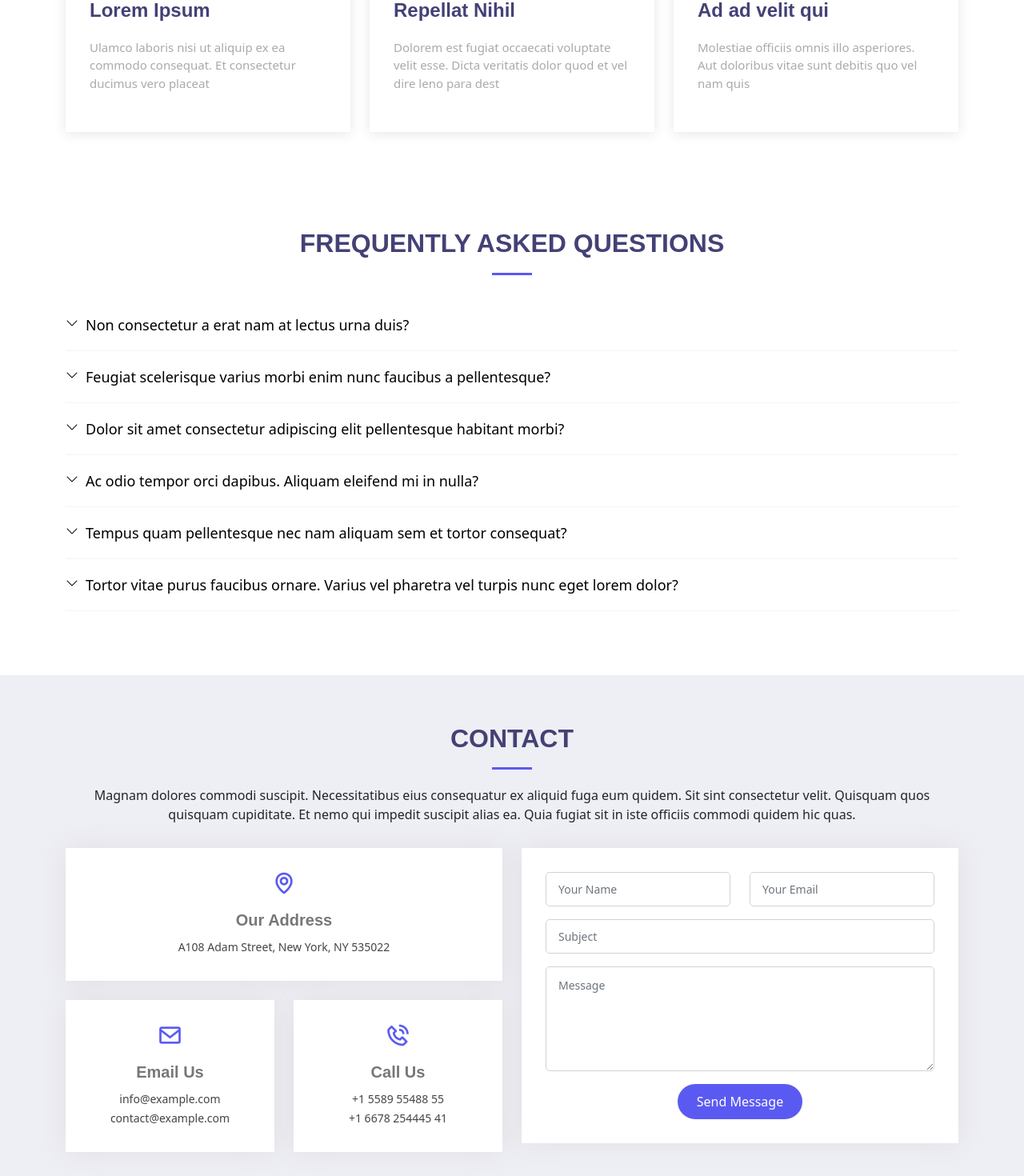
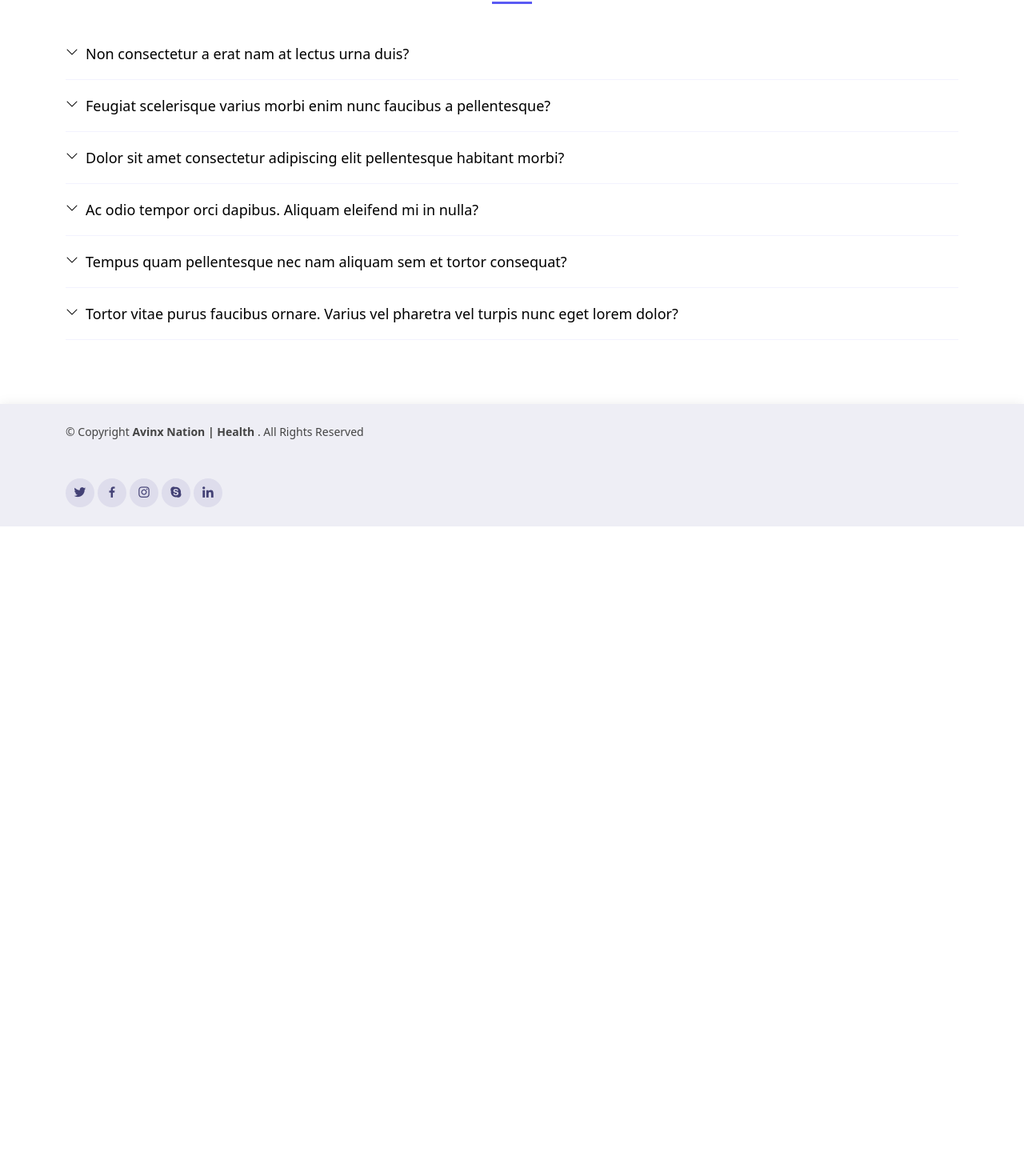
Before and after one commit to 56radius/avinxhealth-web, a React (Create React App) app: page / in a window 1280 px wide. Shown: the part 1980-3450 px from the top of the page at 80% size. After the commit the page ends 2638 px from the top, so only its background shows below. Built offline with nearby package versions, Linux system fonts and the light colour scheme.

Commit message:
Footer design done, landing page done

```diff
--- a/src/components/HomeScreen.js
+++ b/src/components/HomeScreen.js
@@ -223,45 +223,6 @@ function HomeScreen() {
           </div>
         </section>
 
-        <section id="why-us" className="why-us">
-          <div className="container">
-            <div className="row">
-              <div className="col-lg-4">
-                <div className="box">
-                  <span>01</span>
-                  <h4>Lorem Ipsum</h4>
-                  <p>
-                    Ulamco laboris nisi ut aliquip ex ea commodo consequat. Et
-                    consectetur ducimus vero placeat
-                  </p>
-                </div>
-              </div>
-
-              <div className="col-lg-4 mt-4 mt-lg-0">
-                <div className="box">
-                  <span>02</span>
-                  <h4> Repellat Nihil </h4>
-                  <p>
-                    Dolorem est fugiat occaecati voluptate velit esse. Dicta
-                    veritatis dolor quod et vel dire leno para dest
-                  </p>
-                </div>
-              </div>
-
-              <div className="col-lg-4 mt-4 mt-lg-0">
-                <div className="box">
-                  <span>03</span>
-                  <h4> Ad ad velit qui</h4>
-                  <p>
-                    Molestiae officiis omnis illo asperiores. Aut doloribus
-                    vitae sunt debitis quo vel nam quis
-                  </p>
-                </div>
-              </div>
-            </div>
-          </div>
-        </section>
-
         <section id="faq" className="faq">
           <div className="container">
             <div className="section-title">
@@ -400,113 +361,44 @@ function HomeScreen() {
             </ul>
           </div>
         </section>
+      </main>
 
-        <section id="contact" className="contact section-bg">
-          <div className="container">
-            <div className="section-title">
-              <h2>Contact</h2>
-              <p>
-                Magnam dolores commodi suscipit. Necessitatibus eius consequatur
-                ex aliquid fuga eum quidem. Sit sint consectetur velit. Quisquam
-                quos quisquam cupiditate. Et nemo qui impedit suscipit alias ea.
-                Quia fugiat sit in iste officiis commodi quidem hic quas.
-              </p>
-            </div>
-
-            <div className="row">
-              <div className="col-lg-6">
-                <div className="row">
-                  <div className="col-md-12">
-                    <div className="info-box">
-                      <i className="bx bx-map"></i>
-                      <h3>Our Address</h3>
-                      <p>A108 Adam Street, New York, NY 535022</p>
-                    </div>
-                  </div>
-                  <div className="col-md-6">
-                    <div className="info-box mt-4">
-                      <i className="bx bx-envelope"></i>
-                      <h3>Email Us</h3>
-                      <p>
-                        info@example.com
-                        <br />
-                        contact@example.com
-                      </p>
-                    </div>
-                  </div>
-                  <div className="col-md-6">
-                    <div className="info-box mt-4">
-                      <i className="bx bx-phone-call"></i>
-                      <h3>Call Us</h3>
-                      <p>
-                        +1 5589 55488 55
-                        <br />
-                        +1 6678 254445 41
-                      </p>
-                    </div>
-                  </div>
-                </div>
-              </div>
-
-              <div className="col-lg-6 mt-4 mt-lg-0">
-                <form className="php-email-form">
-                  <div className="row">
-                    <div className="col-md-6 form-group">
-                      <input
-                        type="text"
-                        name="name"
-                        className="form-control"
-                        id="name"
-                        placeholder="Your Name"
-                        required
-                      />
-                    </div>
-                    <div className="col-md-6 form-group mt-3 mt-md-0">
-                      <input
-                        type="email"
-                        className="form-control"
-                        name="email"
-                        id="email"
-                        placeholder="Your Email"
-                        required
-                      />
-                    </div>
-                  </div>
-                  <div className="form-group mt-3">
-                    <input
-                      type="text"
-                      className="form-control"
-                      name="subject"
-                      id="subject"
-                      placeholder="Subject"
-                      required
-                    />
-                  </div>
-                  <div className="form-group mt-3">
-                    <textarea
-                      className="form-control"
-                      name="message"
-                      rows="5"
-                      placeholder="Message"
-                      required
-                    ></textarea>
-                  </div>
-                  <div className="my-3">
-                    <div className="loading">Loading</div>
-                    <div className="error-message"></div>
-                    <div className="sent-message">
-                      Your message has been sent. Thank you!
-                    </div>
-                  </div>
-                  <div className="text-center">
-                    <button type="submit">Send Message</button>
-                  </div>
-                </form>
-              </div>
+      {/* Footer */}
+      <footer style={{ textAlign: "center" }} id="footer">
+        <div class="container d-md-flex py-4">
+          <div class="me-md-auto text-center text-md-start">
+            <div class="copyright">
+              &copy; Copyright{" "}
+              <strong>
+                <span>Avinx Nation | Health </span>
+              </strong>
+              . All Rights Reserved
             </div>
           </div>
-        </section>
-      </main>
+        </div>
+
+        {/* Avinx Health logo image or something */}
+
+        <div className="container d-md-flex py-4">
+          <div className="social-links text-center text-md-right pt-3 pt-md-0">
+            <a href="#" className="twitter">
+              <i className="bx bxl-twitter"></i>
+            </a>
+            <a href="#" className="facebook">
+              <i className="bx bxl-facebook"></i>
+            </a>
+            <a href="#" className="instagram">
+              <i className="bx bxl-instagram"></i>
+            </a>
+            <a href="#" className="google-plus">
+              <i className="bx bxl-skype"></i>
+            </a>
+            <a href="#" className="linkedin">
+              <i className="bx bxl-linkedin"></i>
+            </a>
+          </div>
+        </div>
+      </footer>
     </div>
   );
 }
```
